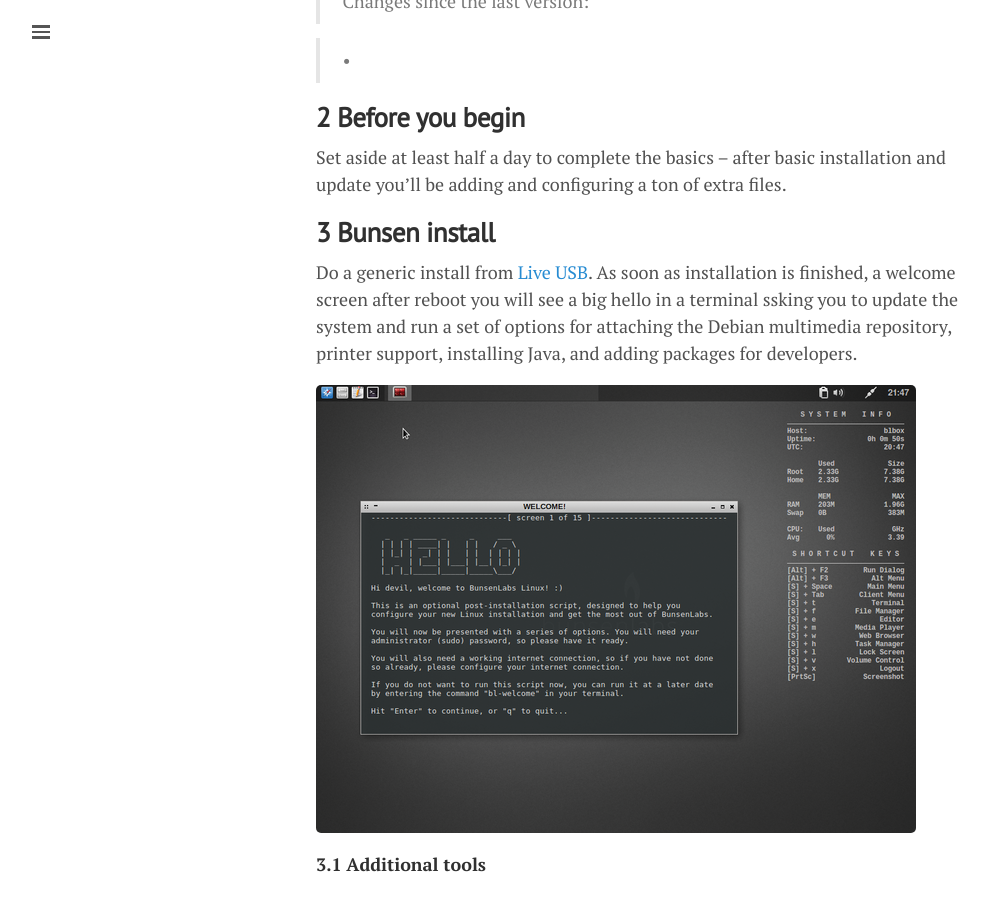
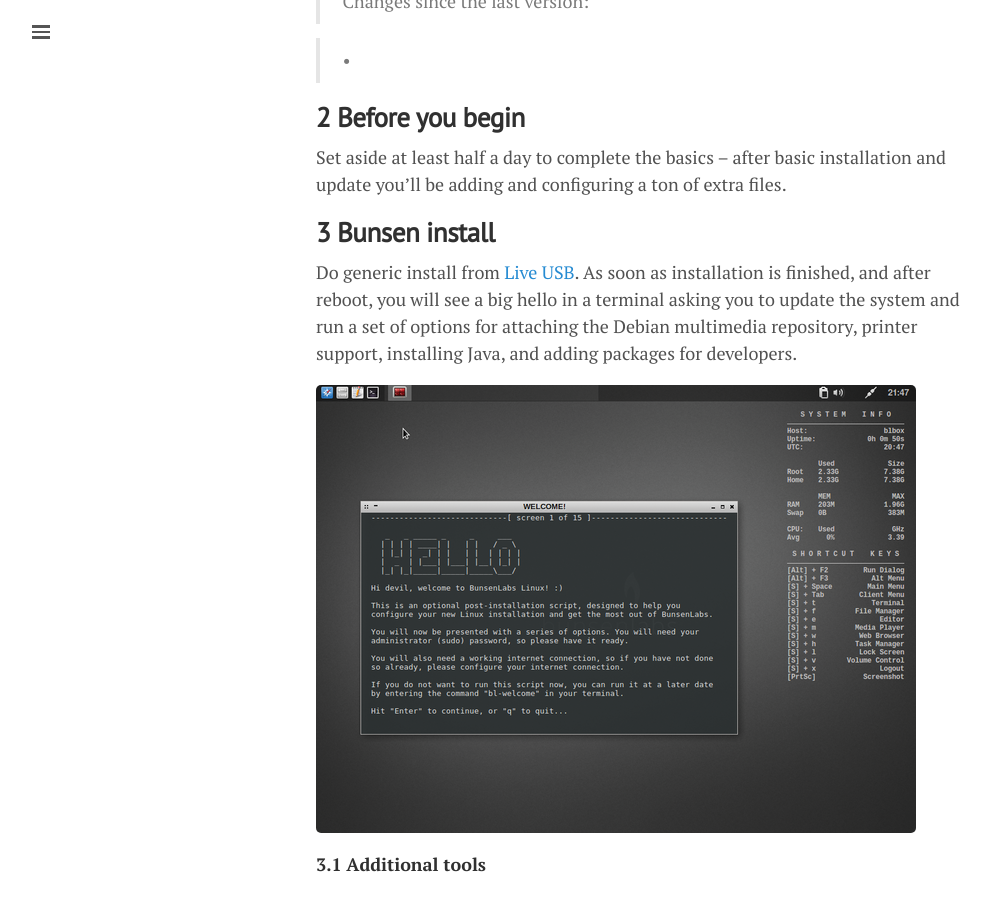
Before and after one commit to lgeurts/lgeurts.github.io, a Jekyll site: the page built from _posts/2017-07-11-bunsenlabs-linux-setup-notes-for dell-inspiron-6000.md, in a window 1280 px wide and 900 px high, scrolled down 1155 px. Shown: the whole window, without its empty margins (0-990 px from the left). Built offline with Jekyll 4.4.1, drawn with Linux system fonts in a browser that asks for light colours; nearby versions of some CDN libraries; comment, search, counter and statistics services are not loaded.

Commit message:
Update 2017-07-11-bunsenlabs-linux-setup-notes-for dell-inspiron-6000.md

```diff
--- a/_posts/2017-07-11-bunsenlabs-linux-setup-notes-for dell-inspiron-6000.md
+++ b/_posts/2017-07-11-bunsenlabs-linux-setup-notes-for dell-inspiron-6000.md
@@ -33,7 +33,7 @@
 **3 Bunsen install**
 ---------------------
 
-Do a generic install from [Live USB](https://www.bunsenlabs.org/installation.html). As soon as installation is finished, a welcome screen after reboot you will see a big hello in a terminal ssking you to update the system and run a set of options for attaching the Debian multimedia repository, printer support, installing Java, and adding packages for developers.
+Do generic install from [Live USB](https://www.bunsenlabs.org/installation.html). As soon as installation is finished, and after reboot, you will see a big hello in a terminal asking you to update the system and run a set of options for attaching the Debian multimedia repository, printer support, installing Java, and adding packages for developers.
 
 ![BunsenLabs Welcome](/assets/bunsenlabs-welcome.jpg)
 
```
